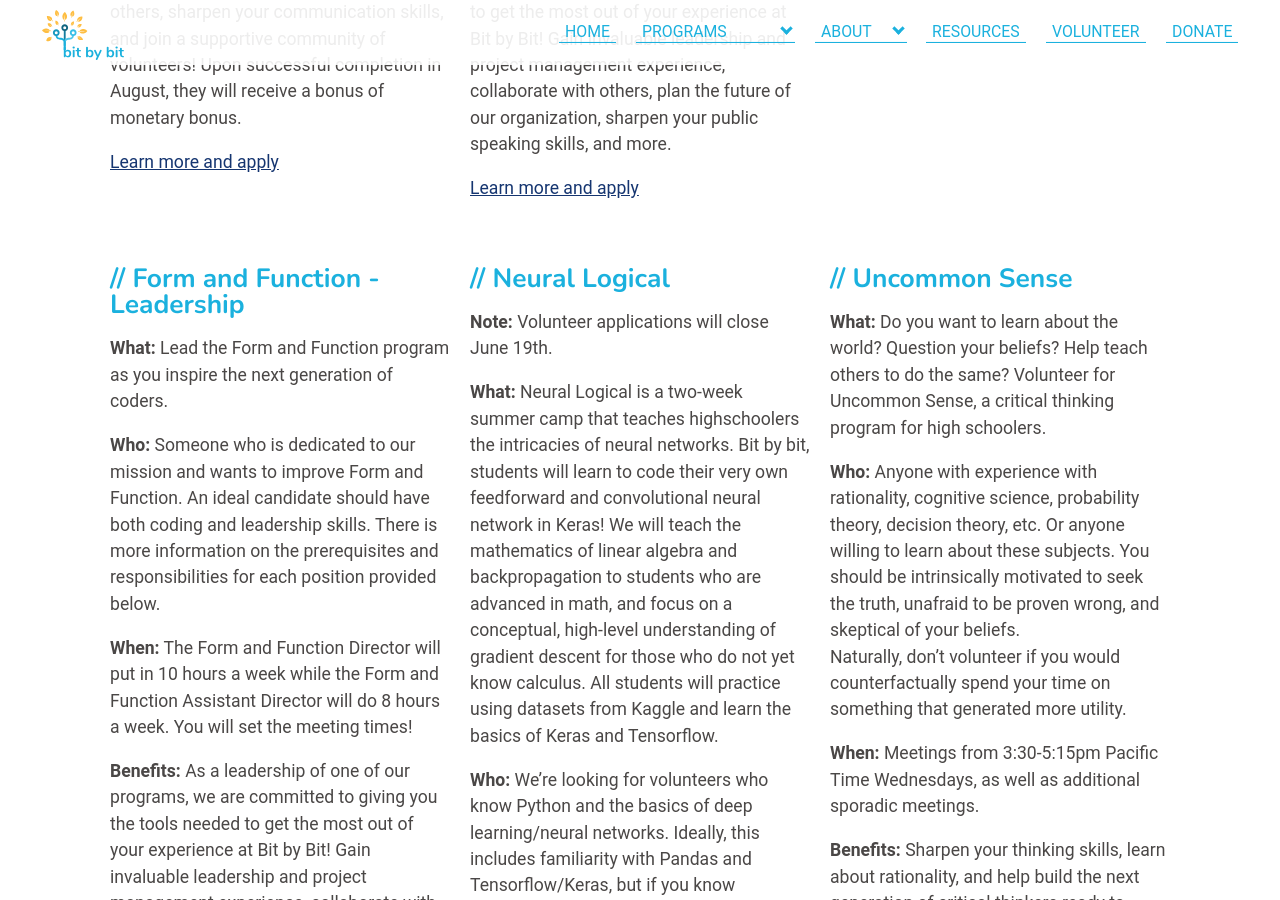
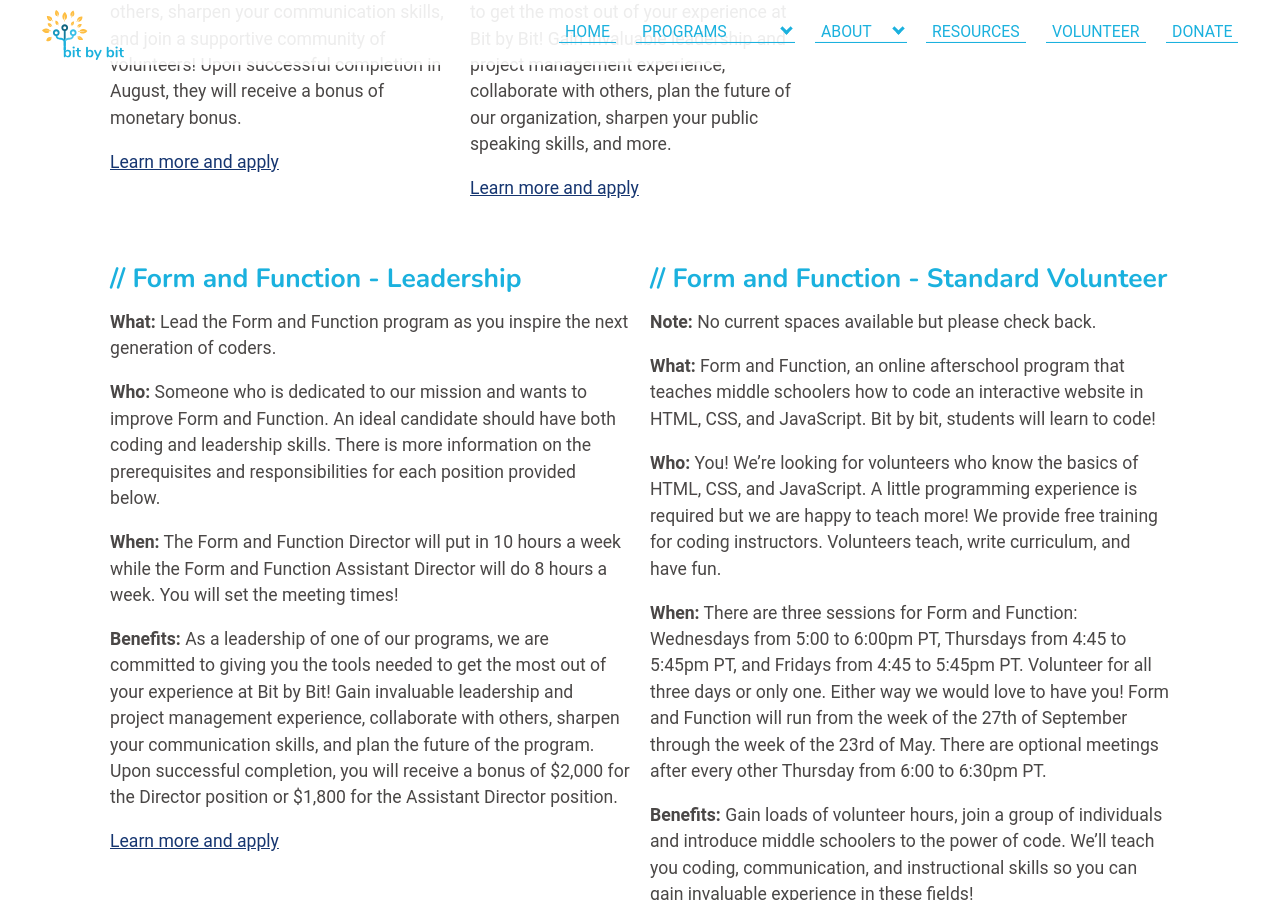
Before and after one commit to bit-by-bit-coding/bxb-website, a Jekyll site: the page built from volunteer.html, in a window 1280 px wide and 900 px high, scrolled down 1326 px. Built offline with Jekyll 4.4.1, drawn with Linux system fonts in a browser that asks for light colours; nearby versions of some CDN libraries; some web fonts are replaced; some of the changed text lies outside the part shown.

Commit message:
update volunteer page

```diff
--- a/volunteer.html
+++ b/volunteer.html
@@ -19,14 +19,15 @@
                 <button class="buttons">BxB Central</button>
             </a>
         </div>
+
+        <div class="details-item">
+            <a href="#formfunction">
+                <button class="buttons">Form and Function</button>
+            </a>
+        </div>
         <div class="details-item">
             <a href="#uncommonsense">
                 <button class="buttons">Uncommon Sense</button>
-            </a>
-        </div>
-        <div class="details-item">
-            <a href="#formfunction">
-                <button class="buttons">Form and Function</button>
             </a>
         </div>
         <!--
@@ -134,7 +135,7 @@
                 <a href="{{ 'ffleadership.html' | relative_url | remove: '.html' }}">Learn more and apply</a>
             </div>
         </div>
-        <!--
+
         <div class="details-item">
             <h2>Form and Function - Standard Volunteer</h2>
             <p><strong>Note: </strong>No current spaces available but please check back.</p>
@@ -164,6 +165,7 @@
         </div>
     </div>
 </div>
+<!--
 <div class="section" id="helloworld">
     <div class="details-container">
         <div class="details-item">
```
